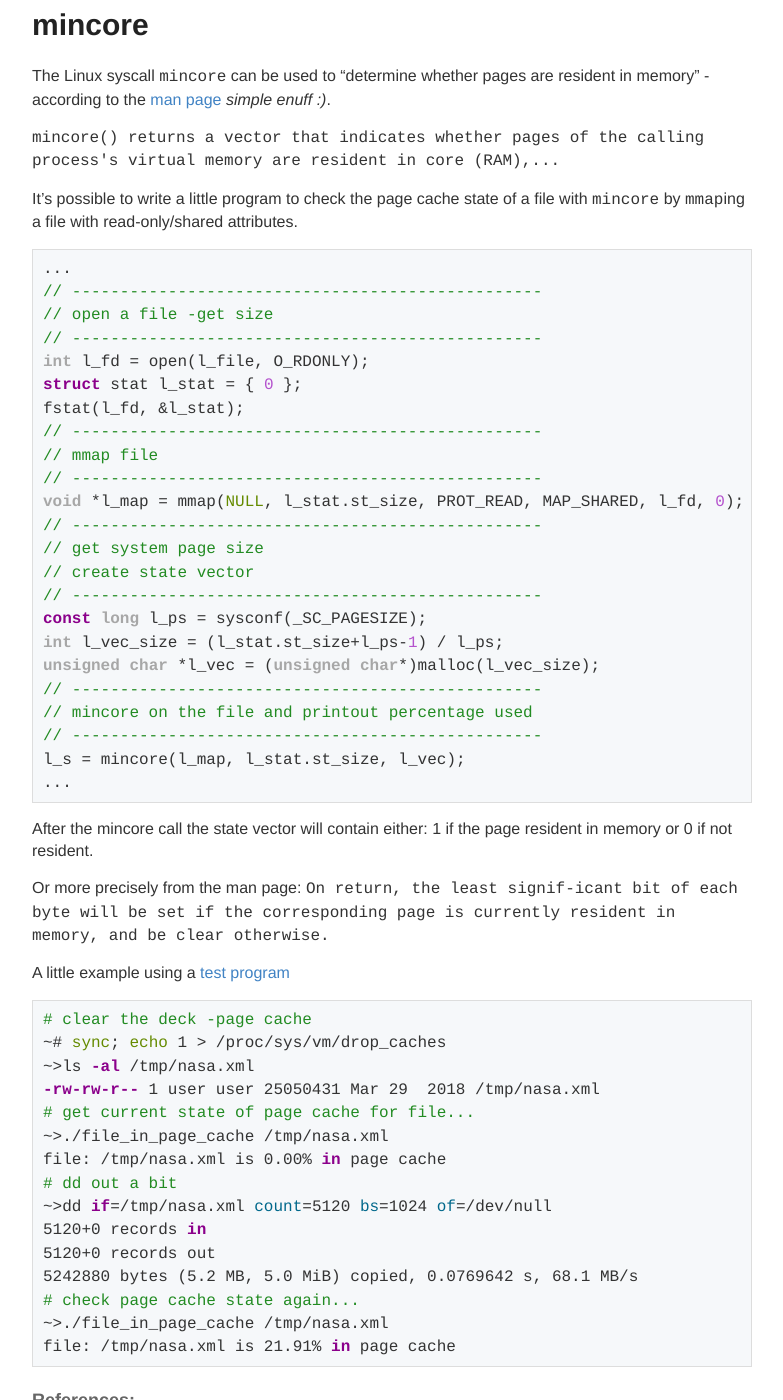
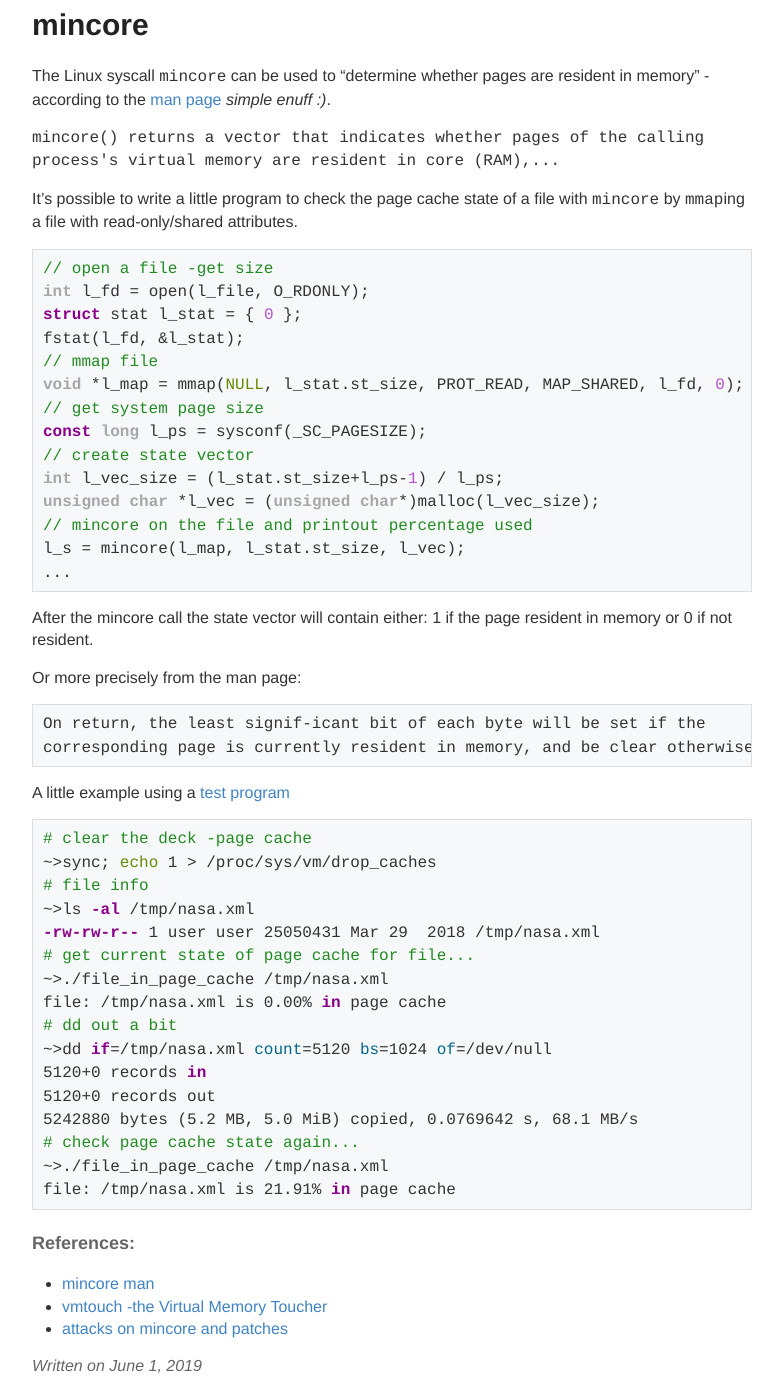
Before and after one commit to tinselcity/tinselcity.github.io, a Jekyll site: the page built from _posts/2019-6-1-File-In-Cache.md, in a window 1280 px wide and 1400 px high, scrolled down 326 px. Shown: the whole window, without its empty margins (248-1031 px from the left). Built offline with Jekyll 4.4.1, drawn with Linux system fonts in a browser that asks for light colours.

Commit message:
text cleanup.

````diff
--- a/_posts/2019-6-1-File-In-Cache.md
+++ b/_posts/2019-6-1-File-In-Cache.md
@@ -10,27 +10,18 @@ The Linux syscall `mincore` can be used to "determine whether pages are resident
 It's possible to write a little program to check the page cache state of a file with `mincore` by `mmap`ing a file with read-only/shared attributes.
 
 ```c
-...
-// -------------------------------------------------
 // open a file -get size
-// -------------------------------------------------
 int l_fd = open(l_file, O_RDONLY);
 struct stat l_stat = { 0 };
 fstat(l_fd, &l_stat);
-// -------------------------------------------------
 // mmap file
-// -------------------------------------------------
 void *l_map = mmap(NULL, l_stat.st_size, PROT_READ, MAP_SHARED, l_fd, 0);
-// -------------------------------------------------
 // get system page size
+const long l_ps = sysconf(_SC_PAGESIZE);
 // create state vector
-// -------------------------------------------------
-const long l_ps = sysconf(_SC_PAGESIZE);
 int l_vec_size = (l_stat.st_size+l_ps-1) / l_ps;
 unsigned char *l_vec = (unsigned char*)malloc(l_vec_size);
-// -------------------------------------------------
 // mincore on the file and printout percentage used
-// -------------------------------------------------
 l_s = mincore(l_map, l_stat.st_size, l_vec);
 ...
 ```
@@ -38,13 +29,19 @@ l_s = mincore(l_map, l_stat.st_size, l_vec);
 After the mincore call the state vector will contain either: 1 if the page resident in memory or 0 if not resident.
 
 Or more precisely from the man page:
-`On return, the least signif‐icant bit of each byte will be set if the corresponding page is currently resident in memory, and be clear otherwise.`
+
+```
+On return, the least signif‐icant bit of each byte will be set if the
+corresponding page is currently resident in memory, and be clear otherwise.
+```
+
 
 A little example using a [test program](https://github.com/tinselcity/experiments/tree/master/mincore)
 
 ```sh
 # clear the deck -page cache
-~# sync; echo 1 > /proc/sys/vm/drop_caches
+~>sync; echo 1 > /proc/sys/vm/drop_caches
+# file info
 ~>ls -al /tmp/nasa.xml
 -rw-rw-r-- 1 user user 25050431 Mar 29  2018 /tmp/nasa.xml
 # get current state of page cache for file...
````
Also changed, not shown: other parts of _posts/2019-6-1-File-In-Cache.md (+3 -3 lines).
